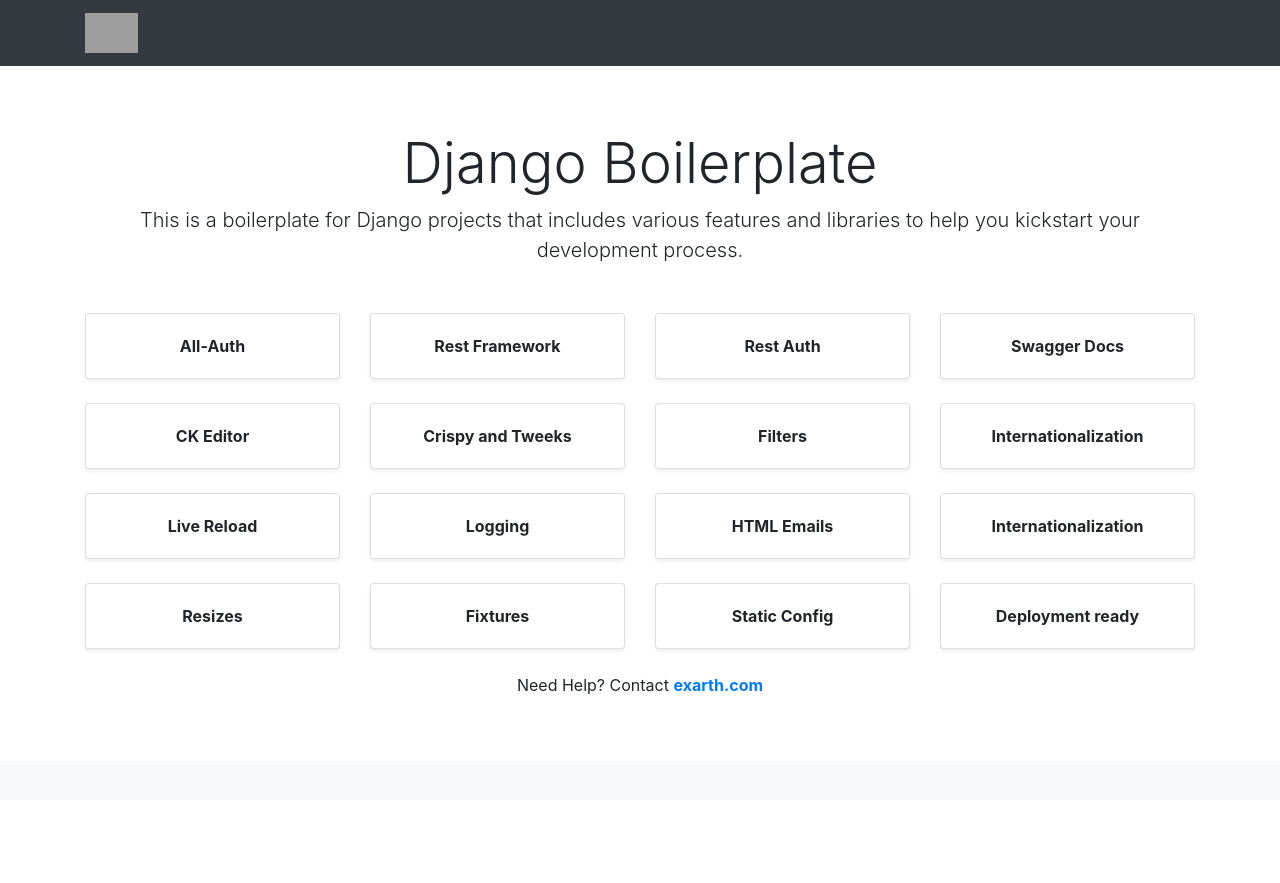
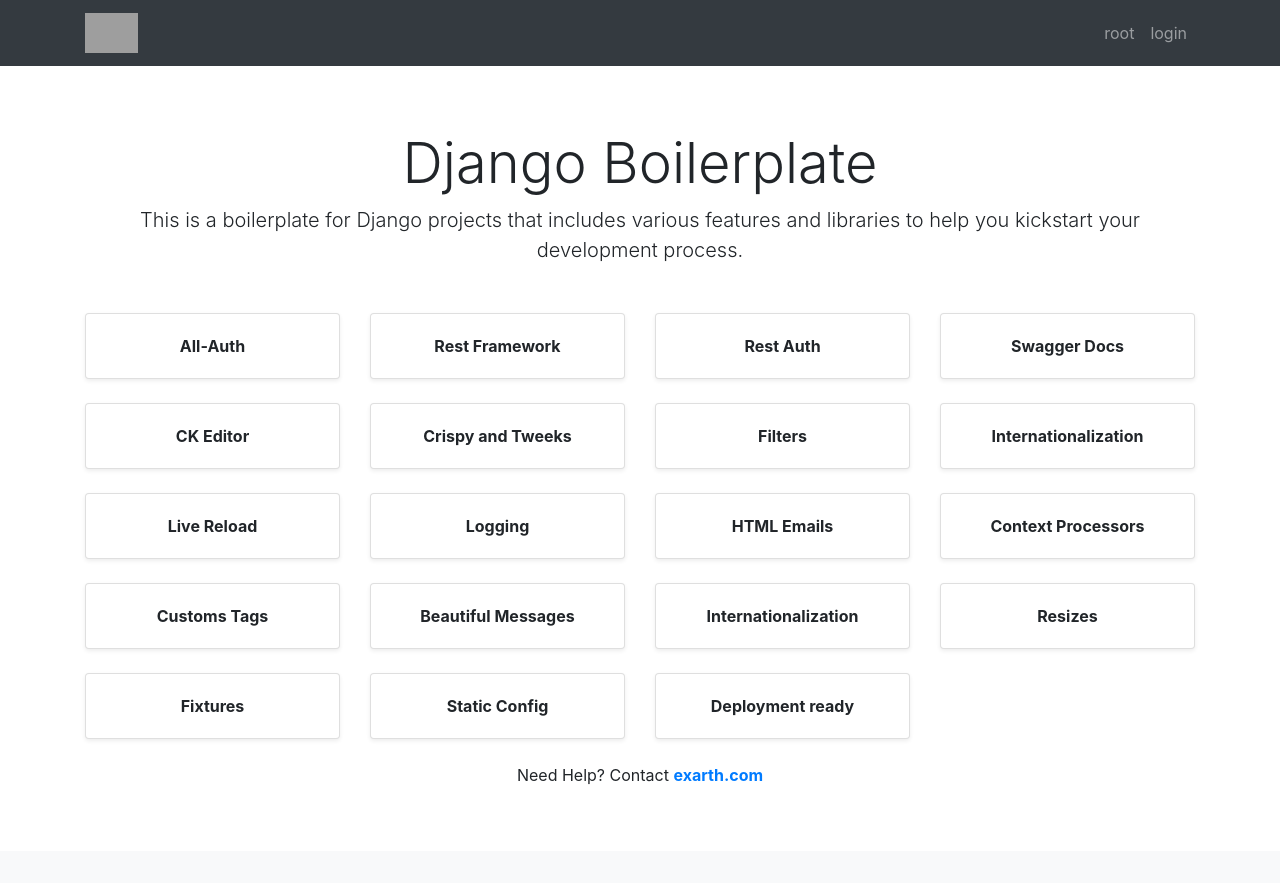
Before and after one commit to IkramKhan-DevOps/lib-boilderplatedjango, a Django app: page / in a window 1280 px wide. Before the commit the page ends 695 px from the top, so only its background shows below. Run offline with Django 4.2, Linux system fonts and the light colour scheme; data comes from the database, SQL or seed files in the repository; parts of the project's set-up code (start-up, migrations or seed data) failed here and were passed over; some libraries are stand-ins or nearby versions; grey boxes are pictures that could not be loaded.

Commit message:
UPDT: main home page updated

```diff
--- a/src/administration/admins/views.py
+++ b/src/administration/admins/views.py
@@ -27,9 +27,8 @@ class DashboardView(TemplateView):
     template_name = 'admins/dashboard.html'
 
     def get_context_data(self, **kwargs):
+        messages.success(self.request, 'Welcome to the administration panel!')
         context = super(DashboardView, self).get_context_data(**kwargs)
-        # context = calculate_statistics(context)
-        # initialization(init=False, mid=False, end=False)
         return context
 
 
--- a/templates/starter.html
+++ b/templates/starter.html
@@ -36,8 +36,25 @@
         <a class="navbar-brand" href="#">
             <img src="https://exarth.com/static/exarth/theme/logo-red-1000.svg" alt="Company Logo">
         </a>
+
+        <!-- Right-side menus -->
+        <div class="ml-auto">
+            <ul class="navbar-nav">
+                <li class="nav-item">
+                    <a class="nav-link" href="/admin/">root</a>
+                </li>
+                <li class="nav-item">
+                    {% if request.user.is_authentiated %}
+                        <a class="nav-link" href="{% url 'admins:dashboard' %}">Dashboard</a>
+                    {% else %}
+                        <a class="nav-link" href="{% url 'account_login' %}">login</a>
+                    {% endif %}
+                </li>
+            </ul>
+        </div>
     </div>
 </nav>
+
 
 <!-- Main content -->
 <div class="jumbotron jumbotron-fluid">
@@ -143,6 +160,30 @@
             <div class="col-sm-3 mt-4">
                 <div class="card shadow-sm">
                     <div class="card-body">
+                        <p class="mb-0"><b>Context Processors</b></p>
+                    </div>
+                </div>
+            </div>
+
+            <div class="col-sm-3 mt-4">
+                <div class="card shadow-sm">
+                    <div class="card-body">
+                        <p class="mb-0"><b>Customs Tags</b></p>
+                    </div>
+                </div>
+            </div>
+
+            <div class="col-sm-3 mt-4">
+                <div class="card shadow-sm">
+                    <div class="card-body">
+                        <p class="mb-0"><b>Beautiful Messages</b></p>
+                    </div>
+                </div>
+            </div>
+
+            <div class="col-sm-3 mt-4">
+                <div class="card shadow-sm">
+                    <div class="card-body">
                         <p class="mb-0"><b>Internationalization</b></p>
                     </div>
                 </div>
```
